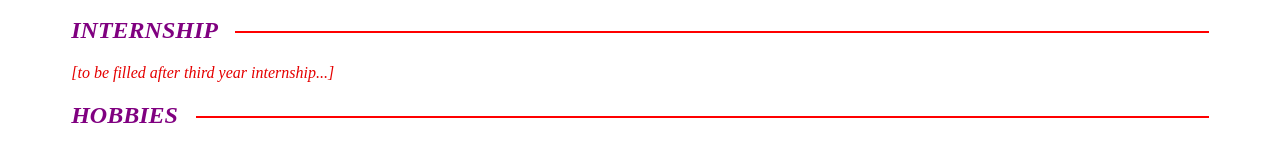
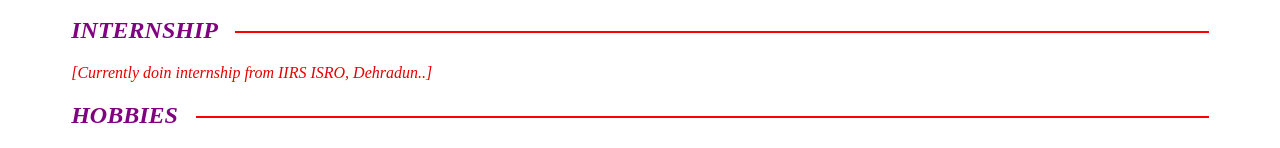
Before and after one commit to SauravSinghKholiya/SauravSinghKholiya.github.io, a plain HTML site: page myresume.html in a window 1280 px wide. Shown: the part 952-1100 px from the top of the page. Drawn offline with Linux system fonts and the light colour scheme.

Commit message:
Update myresume.html

```diff
--- a/myresume.html
+++ b/myresume.html
@@ -82,7 +82,7 @@ It is made without using any web tools.</li></ul>
 <em>[in progress...]</em></li></ul>
 </div>
 <div><h2>INTERNSHIP </h2>
-<p><em>[to be filled after third year internship...]</em></p>
+<p><em>[Currently doin internship from IIRS ISRO, Dehradun..]</em></p>
 </div>
 <div><h2>HOBBIES </h2>
 <ul>
```
